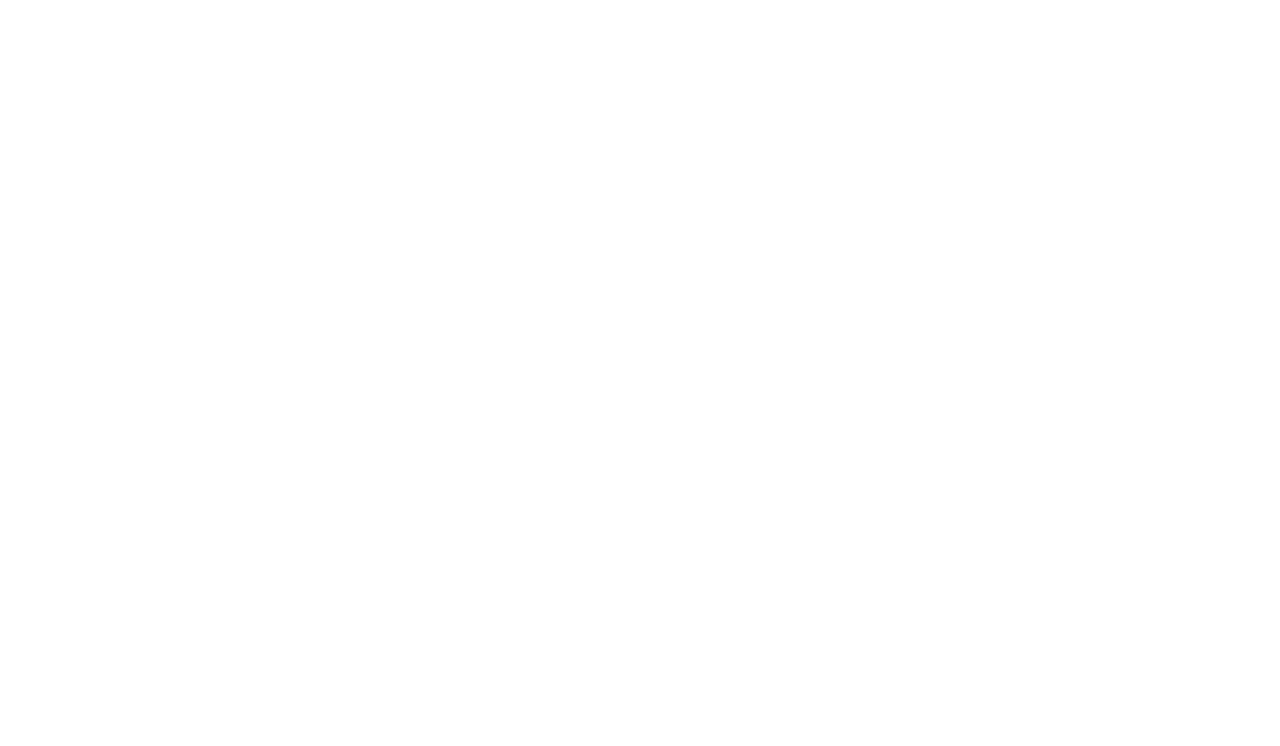
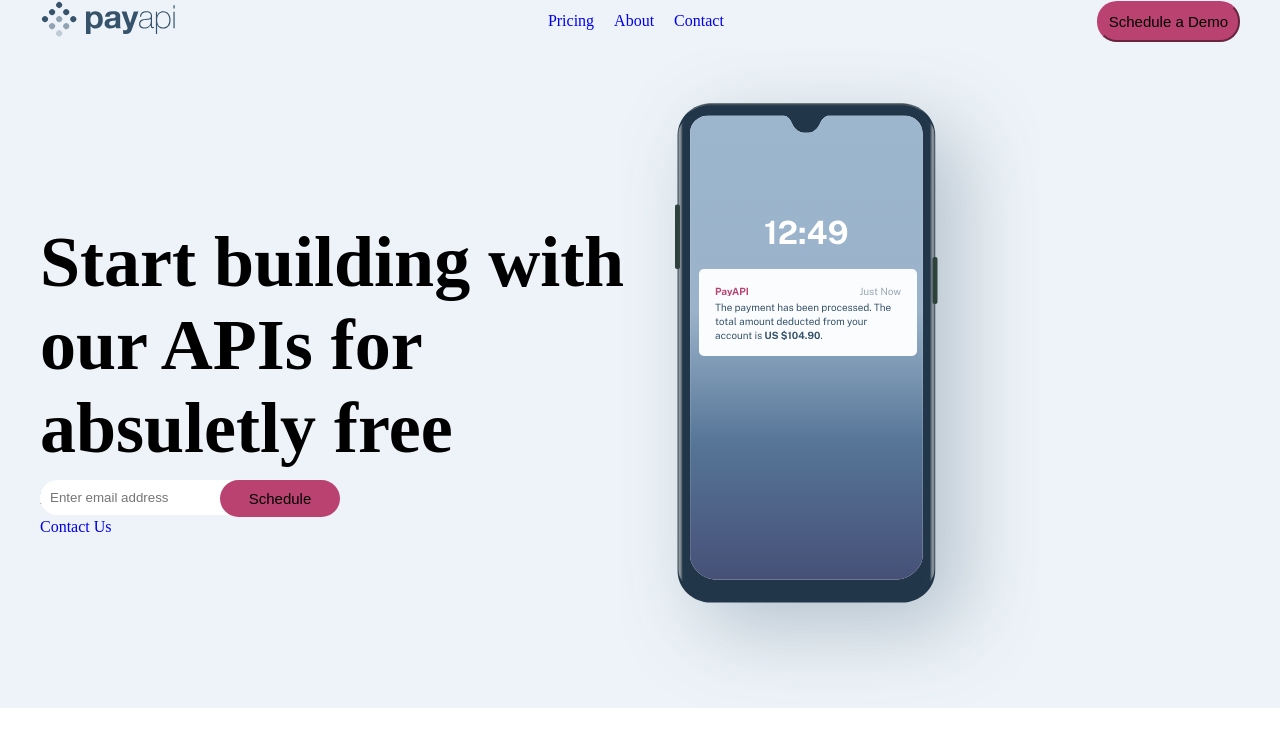
Before and after one commit to rvan59/first-team-project, a plain HTML site: page index.html in a window 1280 px wide. Drawn offline with Linux system fonts and the light colour scheme.

Commit message:
team task

```diff
--- a/index.html
+++ b/index.html
@@ -1,11 +1,68 @@
 <!DOCTYPE html>
 <html lang="en">
-<head>
-    <meta charset="UTF-8">
-    <meta http-equiv="X-UA-Compatible" content="IE=edge">
-    <meta name="viewport" content="width=device-width, initial-scale=1.0">
+  <head>
+    <meta charset="UTF-8" />
+    <meta http-equiv="X-UA-Compatible" content="IE=edge" />
+    <meta name="viewport" content="width=device-width, initial-scale=1.0" />
+    <link
+      rel="stylesheet"
+      href="https://cdnjs.cloudflare.com/ajax/libs/font-awesome/6.4.2/css/all.min.css"
+      integrity="sha512-z3gLpd7yknf1YoNbCzqRKc4qyor8gaKU1qmn+CShxbuBusANI9QpRohGBreCFkKxLhei6S9CQXFEbbKuqLg0DA=="
+      crossorigin="anonymous"
+      referrerpolicy="no-referrer"
+    />
+    <link rel="stylesheet" href="./style.css" />
     <title>Document</title>
-</head>
-<body>
-</body>
+  </head>
+  <body>
+    <header>
+      <div class="container">
+        <div class="payapi">
+          <div>
+            <img src="./images/Group 21.svg" alt="" />
+          </div>
+          <nav>
+            <ul>
+              <li>
+                <a href="#">Pricing</a>
+              </li>
+              <li>
+                <a href="#">About</a>
+              </li>
+              <li>
+                <a href="#">Contact</a>
+              </li>
+            </ul>
+          </nav>
+          <div>
+            <button class="schedule">Schedule a Demo</button>
+          </div>
+          <i class="fa-sharp fa-solid fa-bars fa-beat"></i>
+        </div>
+      </div>
+    </header>
+
+    <section id="demo">
+      <div class="container">
+        <div class="free">
+            <h1>Start building with our APIs for absuletly free</h1>
+            <form class="mail-form">
+              <input type="text" placeholder="Enter email address" />
+              <button>Schedule</button>
+            </form>
+            <p>Have any questions?</p>
+            <a href="#">Contact Us</a>
+          </div>
+          <div class="photo">
+            <img src="./Group 2.svg" alt="">
+            <img class="class"src="./Group 29.svg" alt="">
+            <div class="text">
+
+
+              </div>
+            </div>
+
+      </div>
+    </section>
+  </body>
 </html>
--- a/style.css
+++ b/style.css
@@ -7,6 +7,112 @@
 }
 
 .container {
-  max-width: 1200px;
-  margin: 0 auto;
+    max-width: 1200px;
+    margin: 0 auto;
 }
+
+header {
+    background-color: #EDF3F8;
+    height: 48px;
+}
+
+header .payapi nav ul  {
+    display: flex;
+    justify-content: start;
+    gap: 20px;
+}
+
+header .payapi {
+    display: flex;
+    justify-content: space-between;
+    align-items: center;
+}
+
+.schedule {
+    background-color: #BA4270;
+    padding: 10px;
+    font-size: 15px;
+    border-color: #BA4270;
+    border-radius: 20px;
+}
+#demo {
+    background-color: #EDF3F8;
+}
+#demo .container {
+    display:flex;
+    justify-content: space-around;
+}
+.free {
+    display: flex;
+    justify-content: center;
+    align-items: space-around;
+    flex-direction: column;
+    gap: 10px;
+    width: 50%;
+    flex: wrap;
+}
+.mail-form {
+    position: relative;
+    max-width: 300px;
+}
+.mail-form input {
+    width: 70%;
+    position: absolute;
+    left: 0;
+    border: none;
+}
+
+.mail-form button {
+    position: absolute;
+    right: 0;
+    width: 40%;
+    border: none;
+}
+.free h1 {
+    font-size: 72px;
+}
+input {
+    padding: 10px;
+    border-radius: 20px;
+}
+button {
+    background-color: #BA4270;
+    padding: 10px;
+    font-size: 15px;
+    border-color: #BA4270;
+    border-radius: 20px;
+}
+.container .photo {
+    width: 50%;
+    display: flex;
+    justify-content: center;
+    align-items: center;
+}
+.class {
+    position: relative;
+    right: 57%;
+    bottom: 10%;
+}
+
+p {
+    row-gap
+}.fa-beat  {
+    display: none;
+}
+@media  (max-width: 1023px) {
+    .free {
+        flex-wrap: wrap;
+    }
+    .photo
+    {
+        display: flex;
+        align-items: start;
+        order: -1;
+        width: 100%;
+    }
+}
+@media (max-width: 767px) {
+    .fa-beat {
+        display: block;
+    }
+}
```
Also changed, not shown: Group 2.svg (added), Group 29.svg (added), images/Group 21.svg (added), images/iPhone-X-Mockup.svg (added).
